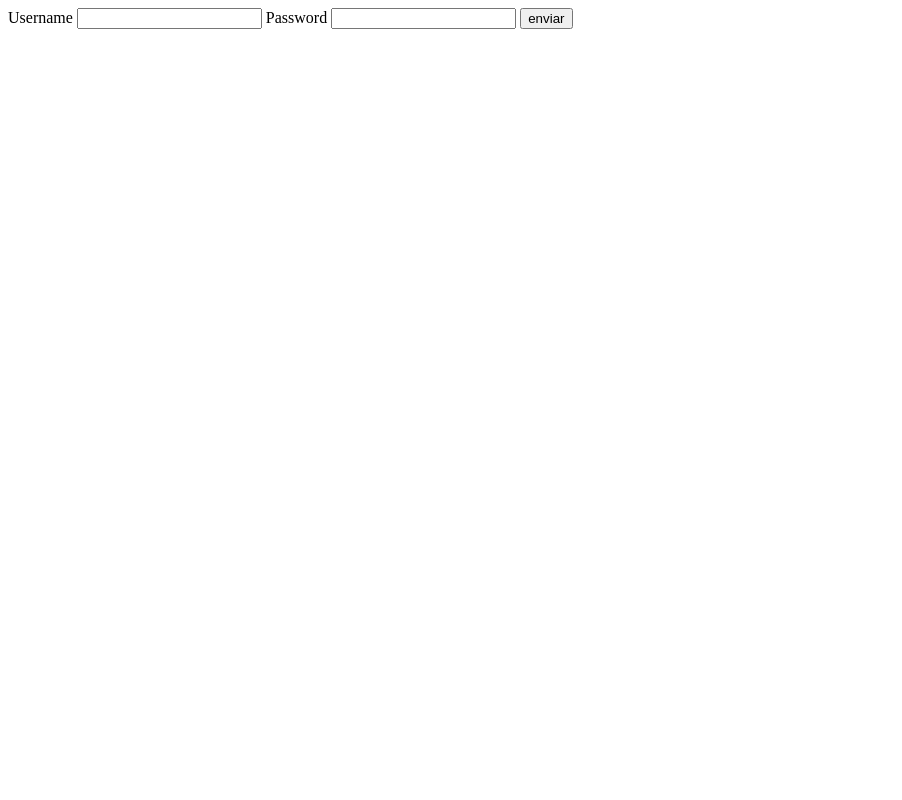
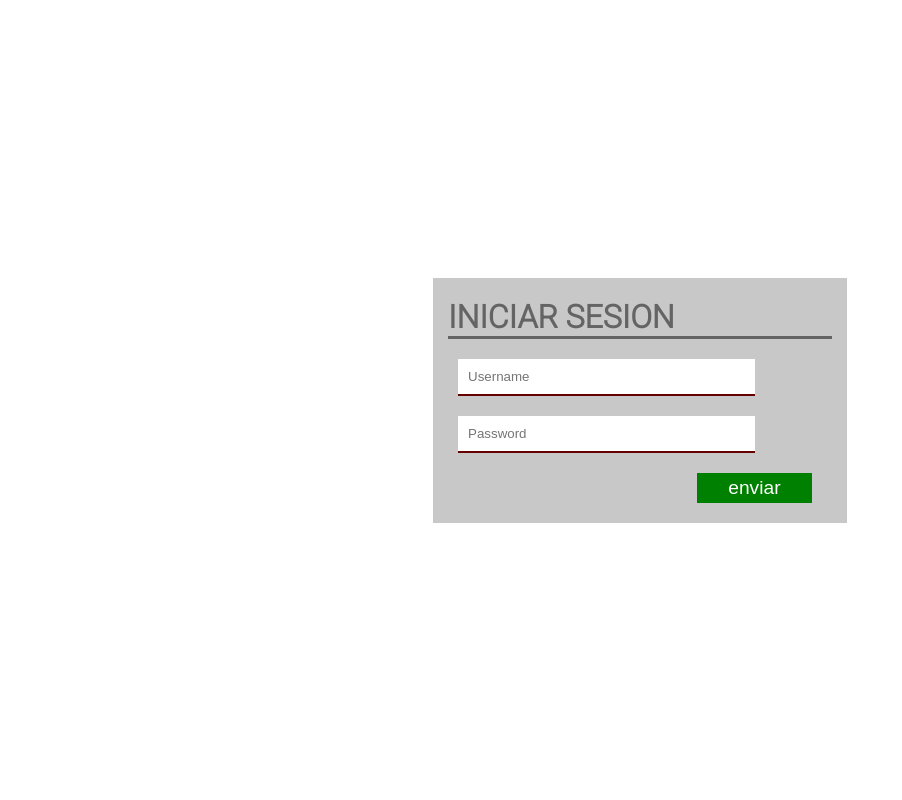
Before and after one commit to LuOfLuck/fotografia, a PHP site: page /admin/index.php in a window 1280 px wide. Shown: the whole page, without its empty margins (0-902 px from the left). Run offline with PHP 8.4, Linux system fonts and the light colour scheme.

Commit message:
form login and php error noseinglis

```diff
--- a/admin/index.php
+++ b/admin/index.php
@@ -8,31 +8,39 @@
 <head>
 	<meta charset="UTF-8">
 	<meta name="viewport" content="width=device-width, initial-scale=1.0">
-	<title>Document</title>
+	<link rel="stylesheet" href="../css/log.css">
+	<link rel="shortcut icon" href="https://www.luofluck.tech/assets/favicon.ico" type="image/x-icon">
+	<title>Login</title>
 </head>
 <body>
-	<header>
-
-	</header>
 	<div id="app">
-		<div class="">
-			<?php
-			if(isset($_SESSION["message"])){
-				echo $_SESSION["message"];
-			}
-			echo (isset($_SESSION["violation"]))?"<br>solicitudes no permitidas: ".$_SESSION["violation"] : "";
-			echo (isset($_SESSION["loginIncorrect"]))?"<br>inicios de intentos fallidos: " . $_SESSION["loginIncorrect"] :"";
-			?>
-			<form action="models/views.php" method="POST">
+		<div class="content">
+			<h1 class="content__h1">INICIAR SESION</h1>
+			<form action="models/views.php" method="POST" class="form">
 				<input type="hidden" name="CSRFToken" value="<?php echo $_SESSION['CSRFToken']; ?>">
 				<input type="hidden" name="login" value="true">
-				<label for="id_username">Username</label>
-				<input type="text" name="username" id="id_username">
-				<label for="id_password">Password</label>
-				<input type="password" name="password" id="id_password">
-				<input type="submit" value="enviar">
+				<p class="form__p">
+					<?php
+						if(isset($_SESSION["message"])){
+							echo $_SESSION["message"];
+							$_SESSION["message"] = "";
+						}
+
+					?>
+				</p>
+				<div class="form__cont">
+					<input type="text" name="username" minlength="6" maxlength="30" class="form__input form__input--text" id="id_username" placeholder="Username" required>
+				</div>
+				<div class="form__cont">
+
+
+					<input type="password" name="password" minlength="8" maxlength="50" class="form__input form__input--text" id="id_password" placeholder="Password" required>
+				</div>
+				<button class="form__input form__input--submit" type="submit"> enviar </button>
 			</form>
 		</div>
 	</div>
+
+
 </body>
 </html>
--- a/admin/models/models.php
+++ b/admin/models/models.php
@@ -26,8 +26,7 @@ class TableUser{
 		    ');
 		    $sth->bind_param("ss",$username, $password);
 		    $sth->execute();
-			$sth->bind_result($username, $email);
-			return ($sth->fetch())?array("username"=>$username,"email"=>$email):false;
+			return $sth;
 		}
 		catch (Exception $e){
         	return false;
--- a/admin/models/views.php
+++ b/admin/models/views.php
@@ -56,12 +56,12 @@
                     teoria se puede usar en el mismo
                     LUCAS NO TE OLVIDES DE LO QUE
                     TENES QUE HACER ACA POR FAVOR
-                */
                 if($res = $tableAlbum->add($titulo, $descripcion){
                     echo "album agregado";
                 }else{
-                    echo "album no agregado"
+                    echo "album no agregado";
                 }
+                */
             }
         }
     }
--- /dev/null
+++ b/css/log.css
@@ -0,0 +1,81 @@
+@import url('https://fonts.googleapis.com/css2?family=Roboto:wght@300&display=swap');
+*{
+	margin: 0;
+	padding: 0;
+	outline: none;
+}
+:root{
+	--black: rgb(100,100,100);
+}
+#app{
+	height: 100vh;
+	display: flex;
+	align-items: center;
+	justify-content: center;
+	font-size: 16px;
+	background: white;
+	font-family: 'Roboto', sans-serif;
+}
+.content{
+	width: 30%;
+	background: rgba(200, 200, 200, 1.0);
+	padding: 20px 15px;
+}
+.content__h1{
+	font-weight: 900;
+	text-align: left;
+	color: var(--black);
+	margin-bottom: 15px;
+	border-bottom: 3px solid var(--black);
+}
+.form,
+.form__cont{
+	display: flex;
+	flex-direction: column;
+
+}
+.form__cont{
+	width: 80%;
+	margin-bottom: 20px;
+}
+.form__input{
+	min-height: 25px;
+	border: none;
+}
+.form__input--text{
+	transition: .5s linear;
+	margin-left: 10px;
+	background: rgba(255, 255, 255, 1.0);
+	border-bottom: 2px solid rgb(100,0,0);
+	padding: 5px 10px;
+}
+.form__input--text:focus{
+	transform: translateX(10px);
+	box-shadow: 3px 0px 5px var(--black);
+}
+.form__input--text:valid{
+	border-bottom: 2px solid green;
+}
+.form__input--submit{
+	width: 30%;
+	padding: 2px 10px;
+	margin: 0px 20px 0px auto ;
+	font-size: 1.2em;
+	cursor: pointer;
+	border: 2px solid green;
+	color: white;
+	background: green;
+	transition: .5s linear;
+}
+.form__input--submit:hover{
+	background: transparent;
+	color: var(--black);
+}
+.form__p{
+	width: 50%;
+	text-align: center;
+	margin-bottom: 5px;
+	font-style: italic;
+	color: rgb(100,0,0);
+	font-size: .9em;
+}
--- a/index.html
+++ b/index.html
@@ -11,6 +11,7 @@
     <script src="https://kit.fontawesome.com/eb1dfef847.js" crossorigin="anonymous"></script>
 </head>
 <body>
+    <div class="circulo"></div>
     <header class="header">
         <nav class="nav">
             <div>
@@ -76,8 +77,10 @@
                 </div>
         </section>
         <section id="albums" class="album_section">
+        <!--
             <div id="arrow-left" class="arrow arrow--left"> < </div>
             <div id="arrow-right" class="arrow arrow--right"> > </div>
+        -->
             <div id="carrusel" class="carrusel">
                 <div class="containerImagen">
                     <img src="imagenes/img9.jpg" alt="" class="carrusel__img elemento">
```
Also changed, not shown: admin/models/pruebas.php (+13 -5 lines), css/estilos.css (+17 -0 lines).
